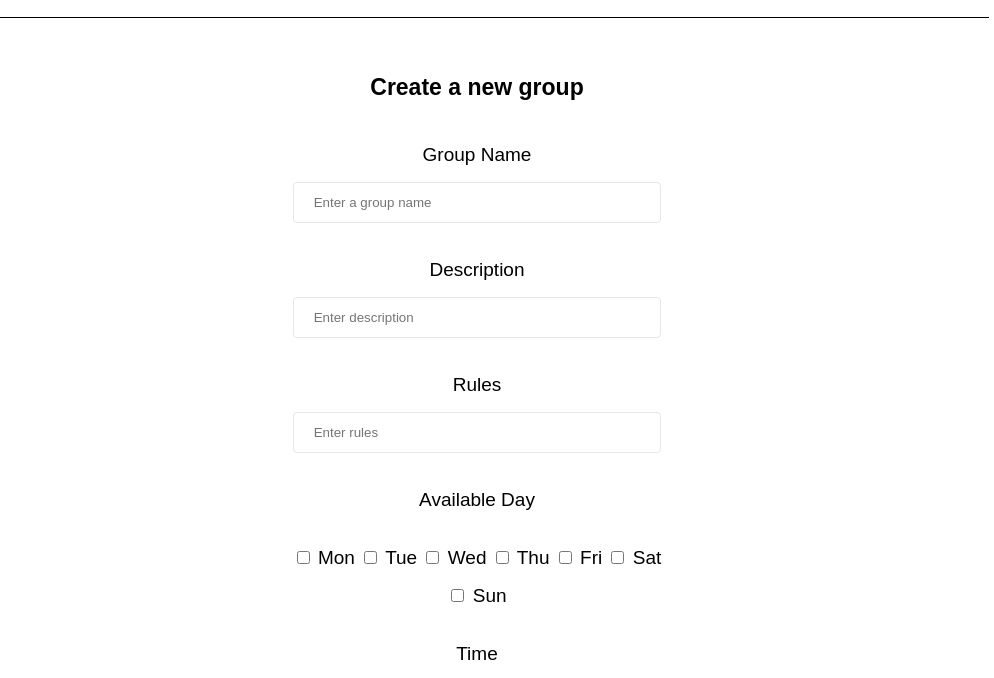
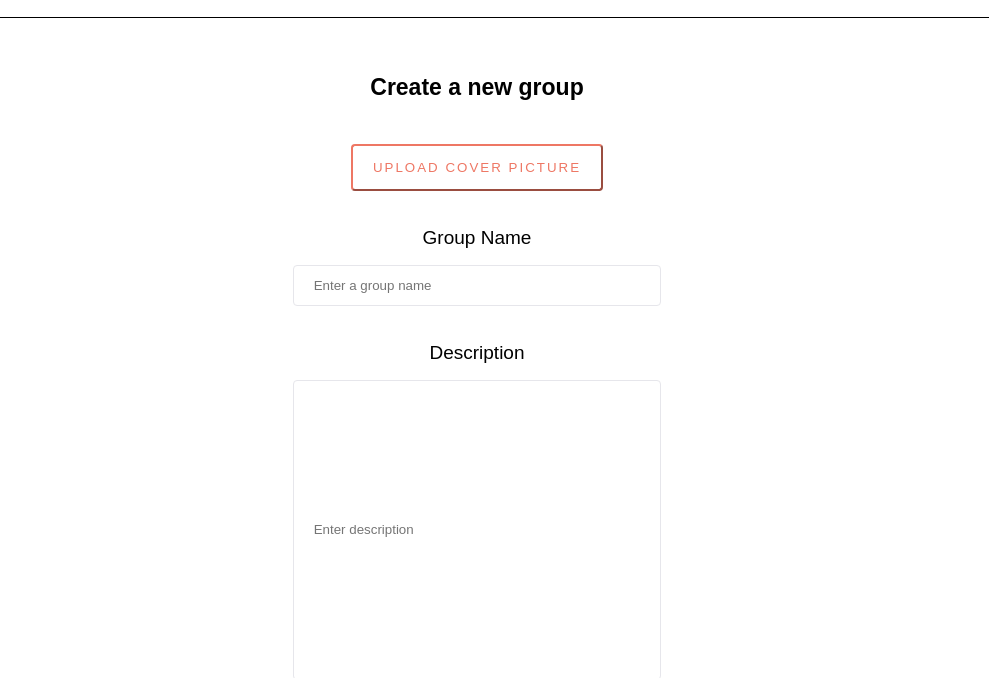
Before and after one commit to fiona-lwy/classMates, a plain HTML site: page creategroup.html in a window 1280 px wide. Shown: the part 92-770 px from the top of the page, without its empty margins (163-1157 px from the left). Drawn offline with Linux system fonts and the light colour scheme.

Commit message:
fixed form

```diff
--- a/creategroup.html
+++ b/creategroup.html
@@ -27,21 +27,23 @@
 
             <div class="form_item u-center">
                 <h3 class="form_intro">Create a new group</h3>
+                <div><button class="button_sec">Upload Cover Picture</button></div>
                     <div class="form_item">
+                        <div class="groupname_section">
                             <label for="groupname" class="form_title">
                                 Group Name
                             </label>
                             <input type="text" id="groupname" name="groupname" placeholder="Enter a group name">
                         </div>
-
+                    </div>
                     <div class="form_item">
                         <label for="description" class="form_title">Description</label>
-                        <input type="text" id="description" name="description" placeholder="Enter description">
+                        <input type="text" id="description" name="description" placeholder="Enter description" class="largebox">
                     </div>
 
                     <div class="form_item">
-                        <label for="rules" class="form_title">Rules</label>
-                        <input type="text" id="rules" name="rules" placeholder="Enter rules">
+                        <label for="rules" class="form_title">Rules (Optional)</label>
+                        <input type="text" id="rules" name="rules" placeholder="Enter rules" class="largebox">
                     </div>
 
                     <div class="form_item">
--- a/css/style.css
+++ b/css/style.css
@@ -165,7 +165,7 @@ a, a:link, a:visited {
     left: 0;
     width: 100%;
     height: 100%;
-    background-color: rgba(255, 255, 255, 0.5);
+    background-color: rgba(0,0,0, 0.3);
     cursor: pointer;
     border-radius: 5px 5px 0 0;
 }
@@ -222,8 +222,7 @@ h5 {
 
 .form_item {
     width: 60%;
-    margin: 0 auto;
-    margin-bottom: 2rem;
+    margin: 2rem auto;
 }
 
 .signupform_section {
@@ -250,6 +249,11 @@ input[type=text], select {
     border: 1px solid #E6E6EB;
     border-radius: 4px;
     box-sizing: border-box;
+  }
+
+
+  .largebox {
+      height: 30rem;
   }
 
 
```
Also changed, not shown: index.html (+1 -1 lines), mygroups.html (+1 -1 lines). Lines whose indentation alone changed are shown as unchanged.
